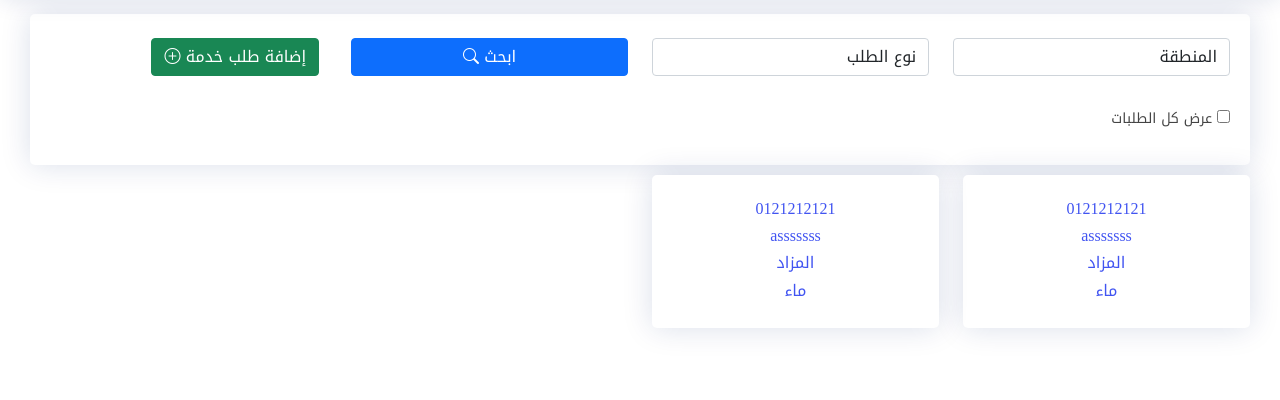
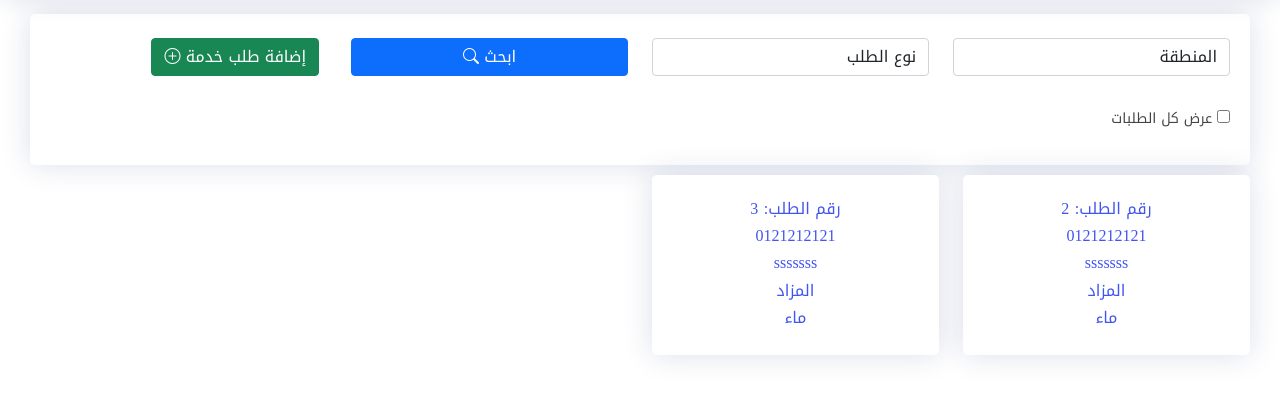
Before and after one commit to Razan-M-ElHassan/support, a PHP site: page /support/ in a window 1280 px wide. Shown: the part 106-506 px from the top of the page. Run offline with PHP 8.4, Linux system fonts and the light colour scheme; data comes from the database, SQL or seed files in the repository; data that the repository does not hold is empty.

Commit message:
Update index.php

```diff
--- a/views/dashboard/index.php
+++ b/views/dashboard/index.php
@@ -47,8 +47,9 @@
 				<a target="_blank" :href="'<?php echo URL?>dashboard/index/'+x.ID">
 				<div class="card">
 					<div class="card-body profile-card pt-4 d-flex flex-column align-items-center">
+						<h6>رقم الطلب: {{x.ID}}</h6>
 						<h6>{{x.PHONE}}</h6>
-						<h6>{{x.DESCR}}</h6>
+						<h6>{{x.DESCR.substr(1, 50)}}</h6>
 						<h6>{{aarea[x.CITY].NAME}}</h6>
 						<h6>{{specialist[x.SPEC].NAME}}</h6>
 						<!--h3 v-for="(item ,it_index) in items" >{{other_item(x.OTH_DATA,item.ID)}}</h3-->
```
